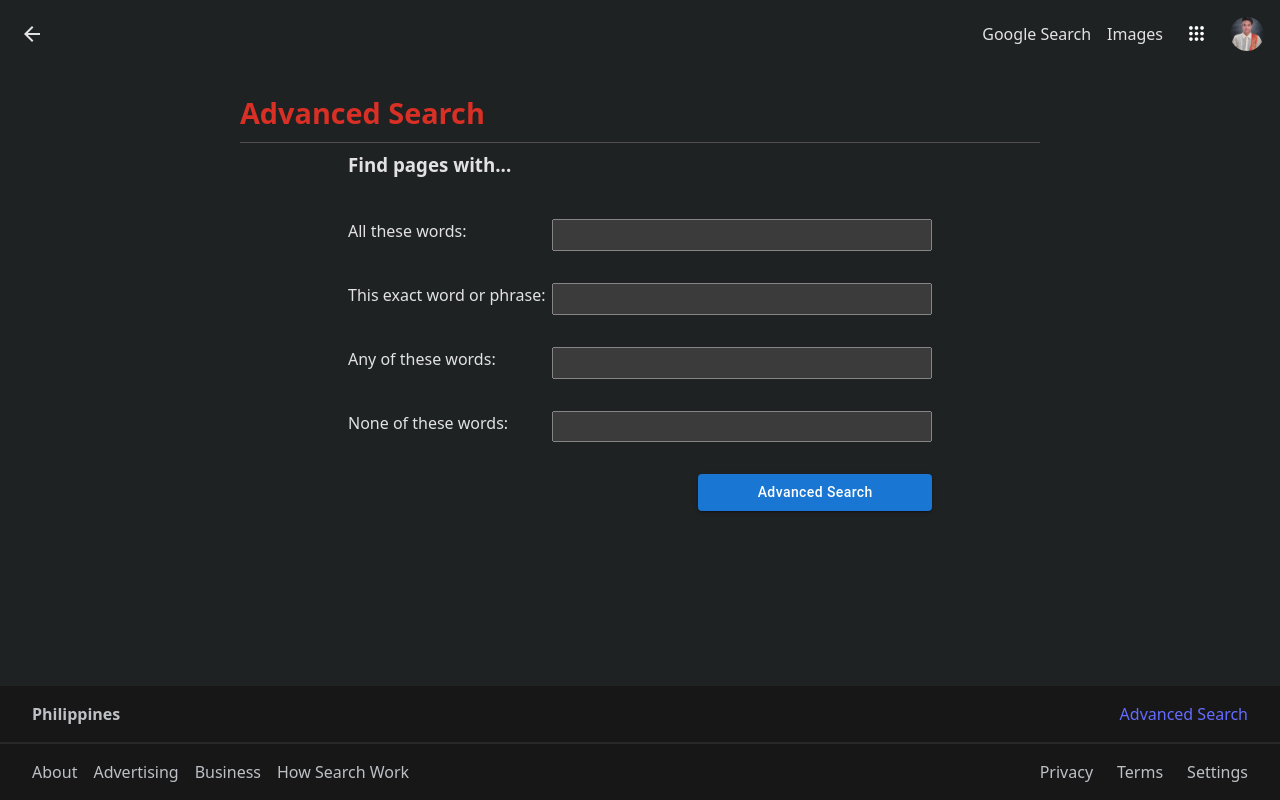
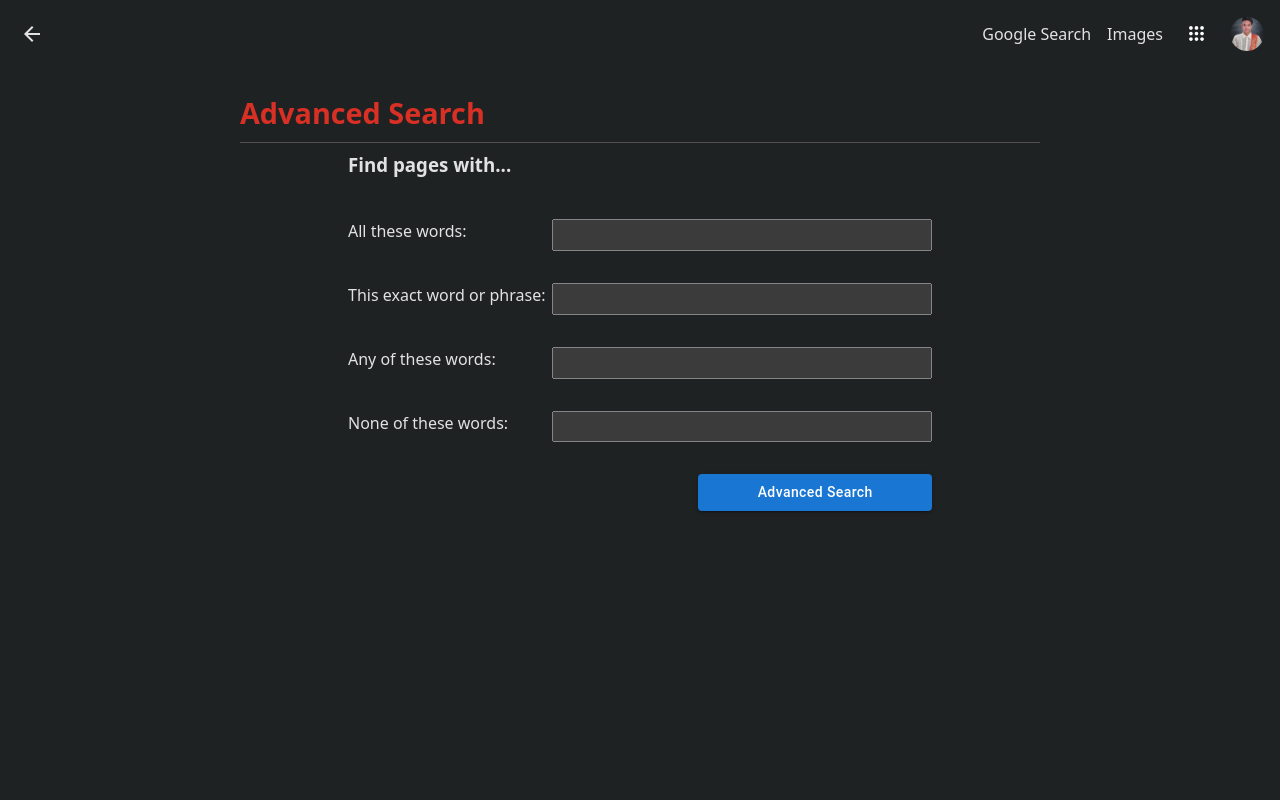
Before and after one commit to syjem/search, a React (Vite) app: page /advanced_search in a window 1280 px wide. Built offline with nearby package versions, Linux system fonts and the light colour scheme.

Commit message:
remove footer on advance search route

```diff
--- a/src/pages/AdvancedSearchPage.tsx
+++ b/src/pages/AdvancedSearchPage.tsx
@@ -1,14 +1,13 @@
+import React from "react";
+import Header from "../components/Header";
 import AdvancedSearch from "../components/AdvancedSearch";
-import Header from "../components/Header";
-import Footer from "../components/Footer";
 
 function SearchAdvanced() {
   return (
-    <>
+    <React.Fragment>
       <Header />
       <AdvancedSearch />
-      <Footer />
-    </>
+    </React.Fragment>
   );
 }
 
```
Also changed, not shown: src/pages/GoogleSearchPage.tsx (+5 -4 lines), src/pages/ImageSearchPage.tsx (+4 -3 lines).
